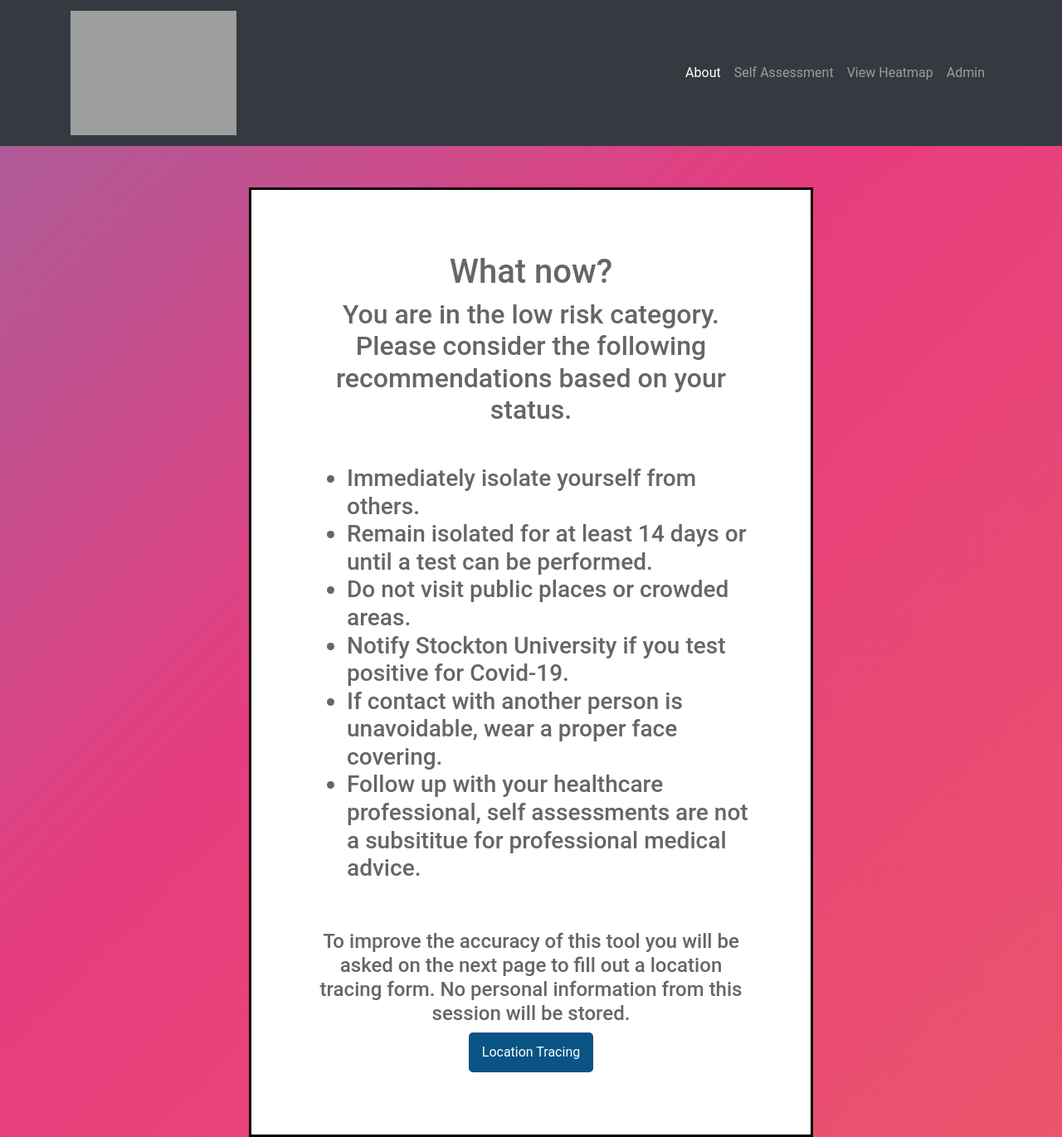
After one commit to Jcollier722/CHM, a Flask app: page /recommendations in a window 1280 px wide. The commit adds this page. Shown: the whole page at 83% size. Run offline with Flask 2, Linux system fonts and the light colour scheme; the visitor is signed in with stand-in values (Sample User, id 1); some libraries are stand-ins or nearby versions; grey boxes are pictures that could not be loaded.

Commit message:
final UI changes

```diff
--- a/main.py
+++ b/main.py
@@ -113,7 +113,7 @@ def test():
                 session['factor']=(str(score[1])+ " risk")
                 session['score']=str(score[0])
 
-                return redirect(url_for('high'))
+                return redirect(url_for('rec'))
 
     return render_template('test.html',sym_list=sym_list,life_list=life_list,pre_list=pre_list)
 
@@ -175,7 +175,6 @@ def admin_home():
 
 @app.route('/lowscore', methods=['GET', 'POST'])
 def low():
-
     factor = session['factor']
     score =  session['score']
 
@@ -185,9 +184,17 @@ def low():
 
     return render_template('lowscore.html',score=score,factor=factor)
 
+@app.route('/recommendations', methods=['GET', 'POST'])
+def rec():
+    factor = session['factor']
+    if request.method == 'POST':
+        if request.form["myforms"]=="do trace":
+            return redirect(url_for('high'))
+
+    return render_template('recommendations.html',factor=factor)
+
 @app.route('/location-trace', methods=['GET', 'POST'])
 def high(threads=16):
-
     score = session['score']
     factor = session['factor']
 
--- a/templates/index.html
+++ b/templates/index.html
@@ -72,7 +72,7 @@
 
 
 					<!-- Two -->
-					<section class="spotlight style1 orient-right content-align-left image-position-center onscroll-image-fade-in" id="first">
+					<section class="banner style1 orient-right content-align-left image-position-center onscroll-image-fade-in" id="first">
 						<div class="content">
 							<h2>How it all works.</h2>
 							<p>
--- /dev/null
+++ b/templates/recommendations.html
@@ -0,0 +1,144 @@
+{% extends "map_base.html" %}
+{% block title %}Recommendations{% endblock %}
+{% block head %} {{ super() }} {% endblock %}
+
+{%block content %}
+<!-- Navigation -->
+<nav class="navbar navbar-expand-lg navbar-dark bg-dark static-top">
+  <div class="container">
+    <a class="navbar-brand" href="{{ url_for('index') }}">
+          <img src="http://jakecollier.tech/images/logo.png" style = "width: 50%" alt="">
+    </a>
+
+    <button class="navbar-toggler" type="button" data-toggle="collapse" data-target="#navbarResponsive" aria-controls="navbarResponsive" aria-expanded="true" aria-label="Toggle navigation">
+          <span class="navbar-toggler-icon"></span>
+        </button>
+    <div class="collapse navbar-collapse" id="navbarResponsive">
+      <ul class="navbar-nav ml-auto">
+        <li class="nav-item active">
+          <a class="nav-link" href="{{ url_for('index') }}">About</a>
+        </li>
+        <li class="nav-item">
+          <a class="nav-link" href="{{ url_for('test') }}">Self Assessment</a>
+        </li>
+        <li class="nav-item">
+          <a class="nav-link" href="{{ url_for('heatmap') }}">View Heatmap</a>
+        </li>
+        <li class="nav-item">
+          <a class="nav-link" href="{{ url_for('login') }}">Admin</a>
+        </li>
+      </ul>
+    </div>
+  </div>
+</nav>
+{% endblock %}
+
+{%block body %}
+<!DOCTYPE html>
+<html>
+<head>
+    <title>COVID-19 Self Assessment Recommendations</title>
+</head>
+<style>
+      html, body {
+      min-height: 100%;
+      }
+      body, div, form, input, p {
+      padding: 0;
+      margin: 0;
+      outline: none;
+      font-family: Roboto, Arial, sans-serif;
+      font-size: 16px;
+      color: #666;
+      line-height: 28px;
+      }
+      h1{
+      font-weight: 500 bold;
+      text-align: center;
+      }
+      h4 {
+      font-weight: 100 bold;
+      text-align: center;
+      }
+      h2 {
+      font-weight: 300 bold;
+      text-align: center;
+      }
+      h3 {
+      font-weight: 150 bold;
+      text-align: left;
+      }
+      h5{
+      font-weight: 20;
+      text-align: left;
+      }
+      .testbox {
+      display: flex;
+      justify-content: center;
+      align-items: center;
+      height: inherit;
+      padding: 3px;
+      }
+
+      input {
+      width: auto;
+      margin-right: 15px;
+      vertical-align: middle;
+      }
+      .question-answer label {
+      display: block;
+      text-align: left;
+      }
+      .btn-block {
+      margin-top: 20px;
+      text-align: center;
+      }
+      button {
+      width: 150px;
+      padding: 10px;
+      border: none;
+      -webkit-border-radius: 5px;
+      -moz-border-radius: 5px;
+      background-color: #095484;
+      font-size: 16px;
+      color: #fff;
+      cursor: pointer;
+      }
+      button:hover {
+      background-color: #0666a3;
+      }
+    </style>
+
+<body>
+
+<div class="result" style="margin-left:300px; margin-right:300px; margin-top:50px; text-align:center; padding:75px; background-color:white; border-style:solid; border-color:black; border-width:3px;">
+    <h1>What now?<br></h1>
+    <h2>You are in the {{factor}} category. <br>Please consider the following recommendations based on your status.<br><br></h2>
+
+    <h3>
+        <ul>
+          <li>Immediately isolate yourself from others.</li>
+          <li>Remain isolated for at least 14 days or until a test can be performed.</li>
+          <li>Do not visit public places or crowded areas.</li>
+          <li>Notify Stockton University if you test positive for Covid-19.</li>
+          <li>If contact with another person is unavoidable, wear a proper face covering.</li>
+          <li>Follow up with your healthcare professional, self assessments are not a subsititue for professional medical advice.</li>
+        </ul>
+    <br>
+    </h3>
+
+
+    <h4>To improve the accuracy of this tool you will be asked on the next page to fill out a location tracing form. No personal information from this session will be stored.</h4>
+
+
+    <form action="/recommendations"  method="POST">
+      <input type="hidden" name="myforms" value="do trace">
+      <div>
+          <button type="submit">Location Tracing</button>
+       </div>
+    </form>
+</div>
+
+</body>
+</html>
+ {% endblock %}
```
